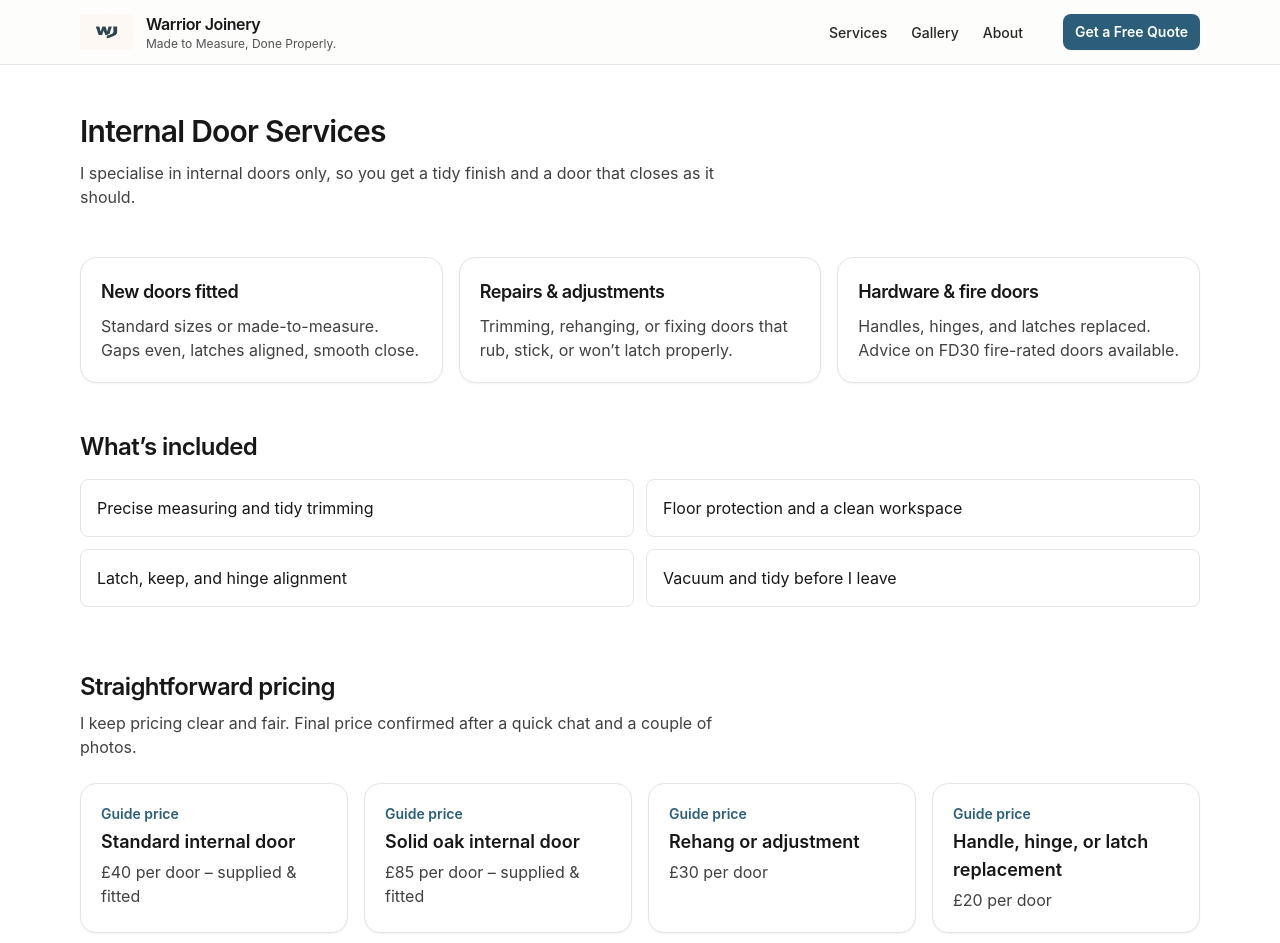
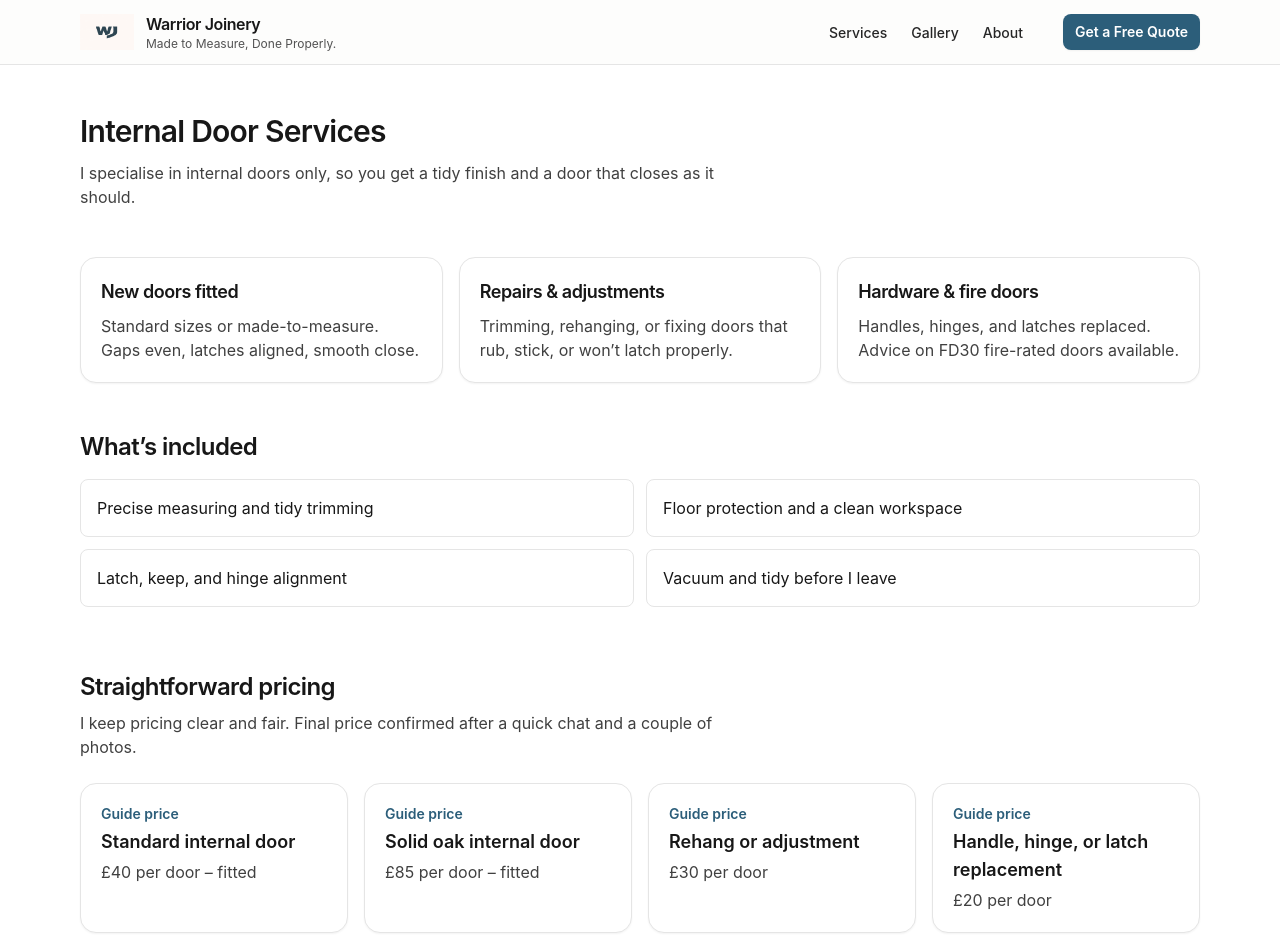
Before and after one commit to BrandonWarrior/warrior-joinery, a React (Vite) app: page /services in a window 1280 px wide. Shown: the top 943 px of the page. Built offline with nearby package versions, Linux system fonts and the light colour scheme.

Commit message:
update services page

```diff
--- a/src/pages/services.tsx
+++ b/src/pages/services.tsx
@@ -85,13 +85,13 @@ export default function Services() {
             <div className="rounded-2xl border border-neutral-200 bg-white p-5 shadow-sm">
               <div className="text-sm font-semibold text-steel">Guide price</div>
               <div className="mt-1 text-lg font-semibold">Standard internal door</div>
-              <p className="mt-1 text-neutral-700">£40 per door – supplied & fitted</p>
+              <p className="mt-1 text-neutral-700">£40 per door – fitted</p>
             </div>
 
             <div className="rounded-2xl border border-neutral-200 bg-white p-5 shadow-sm">
               <div className="text-sm font-semibold text-steel">Guide price</div>
               <div className="mt-1 text-lg font-semibold">Solid oak internal door</div>
-              <p className="mt-1 text-neutral-700">£85 per door – supplied & fitted</p>
+              <p className="mt-1 text-neutral-700">£85 per door – fitted</p>
             </div>
 
             <div className="rounded-2xl border border-neutral-200 bg-white p-5 shadow-sm">
```
